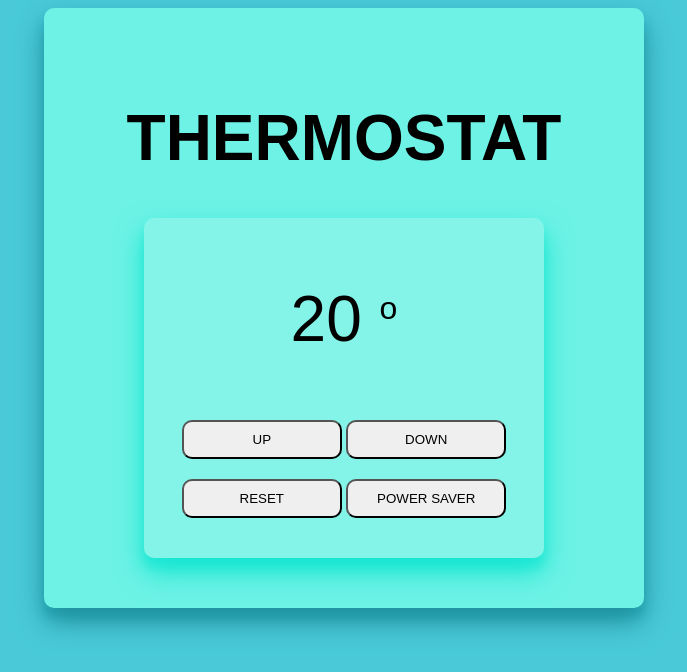
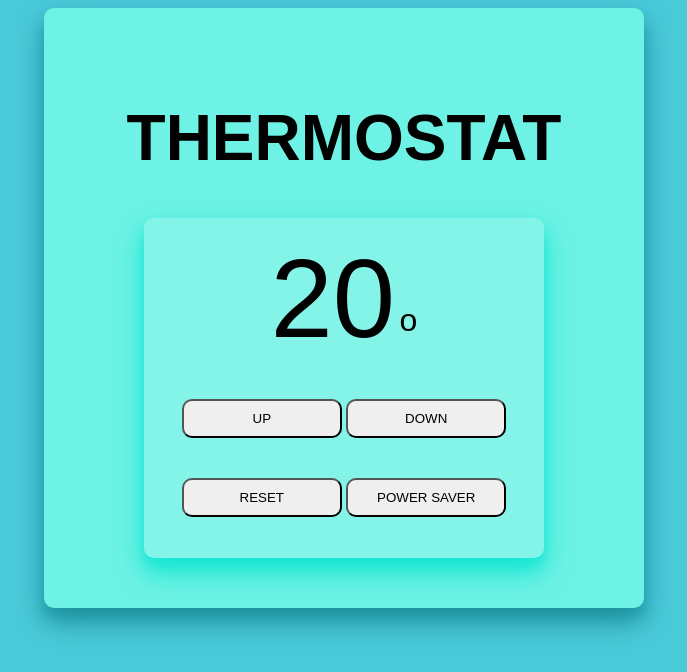
Before and after one commit to jonesandy/thermostat, a plain HTML site: page index.html in a window 1280 px wide. Shown: the whole page, without its empty margins (296-983 px from the left). Drawn offline with nearby package versions, Linux system fonts and the light colour scheme; a web font is replaced by a local one.

Commit message:
Tweaks to CSS for buttons.

```diff
--- a/src/interface.js
+++ b/src/interface.js
@@ -8,4 +8,9 @@ $(document).ready(function(){
     $("#tempValue").text(thermo.getCurrentTemperature());
   });
 
+  $("#tempDown").on('click', function(){
+    thermo.decreaseTemperature()
+    $("#tempValue").text(thermo.getCurrentTemperature());
+  });
+
 });
--- a/styles/style.scss
+++ b/styles/style.scss
@@ -54,11 +54,11 @@ main {
 }
 
 
-.currentTemp {
-  font-size: 4rem;
-  color: yellow;
+#tempValue {
+  font-size: 7rem;
 }
 
 .buttons {
+  margin-top: 20px;
   margin-bottom: 20px;
 }
```
Also changed, not shown: styles/style.css, 1 other file.
